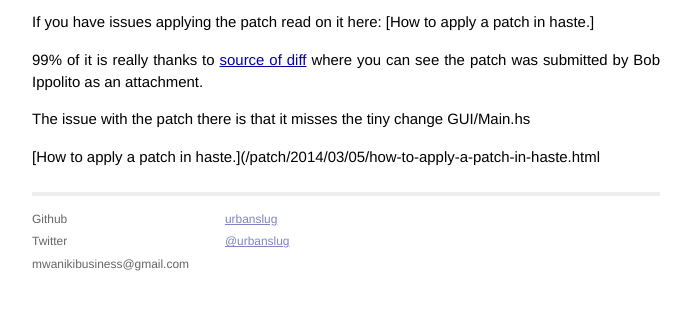
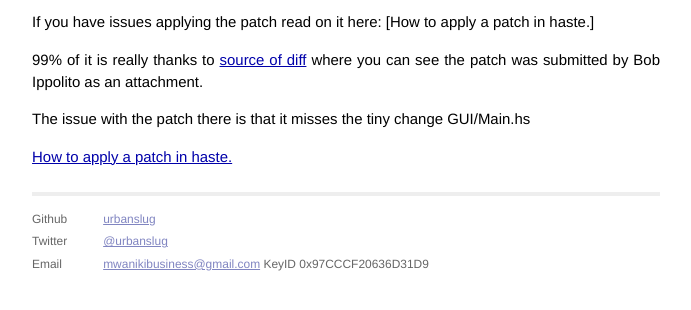
Before and after one commit to beerendlauwers/urbanslug.github.io, a Jekyll site: the page built from _posts/2014-03-05-ThreadScope-patch.md, in a window 1280 px wide, cut to the strip 629-945 px from the top of the page. Shown: the top 310 px of the strip, without its empty margins (294-985 px from the left). Built offline with Jekyll 4.4.1, drawn with Linux system fonts in a browser that asks for light colours; Markdown is read by kramdown in place of the engine named in the settings.

Commit message:
Smoothened out the rough edges

```diff
--- a/_layouts/default.html
+++ b/_layouts/default.html
@@ -11,6 +11,9 @@
 
         <!-- Custom CSS -->
         <link rel="stylesheet" href="/css/main.css">
+
+        <!-- favicon -->
+        <link rel="shortcut icon" type="image/png" href="/img/favicon.png"/>
 
     </head>
     <body>
@@ -28,13 +31,14 @@
               <p>
                 Github<br />
                 Twitter<br />
-                mwanikibusiness@gmail.com
+                Email
               </p>
             </div>
             <div class="contact">
               <p>
                 <a href="https://github.com/urbanslug">urbanslug</a><br />
                 <a href="https://twitter.com/urbanslug">@urbanslug</a><br />
+                <a href="mailto:mwanikibusiness@gmail.com">mwanikibusiness@gmail.com</a> KeyID 0x97CCCF20636D31D9
               </p>
             </div>
           </div>
--- a/_posts/2014-03-05-ThreadScope-patch.md
+++ b/_posts/2014-03-05-ThreadScope-patch.md
@@ -29,4 +29,4 @@ The issue with the patch there is that it misses the tiny change GUI/Main.hs
 
 [gist to threadscope errors]: https://gist.github.com/urbanslug/9365829
 [source of diff]: http://trac.haskell.org/ThreadScope/ticket/32
-[How to apply a patch in haste.]({% post_url 2014-03-05-how-to-apply-a-patch-in-haste %}
+[How to apply a patch in haste.]({% post_url 2014-03-05-how-to-apply-a-patch-in-haste %})
--- a/index.html
+++ b/index.html
@@ -1,6 +1,6 @@
 ---
 layout: default
-title: Your New Jekyll Site
+title: "@urbanslug"
 ---
 
 <div id="home">
```
Also changed, not shown: img/favicon.png (added), 1 other file.
